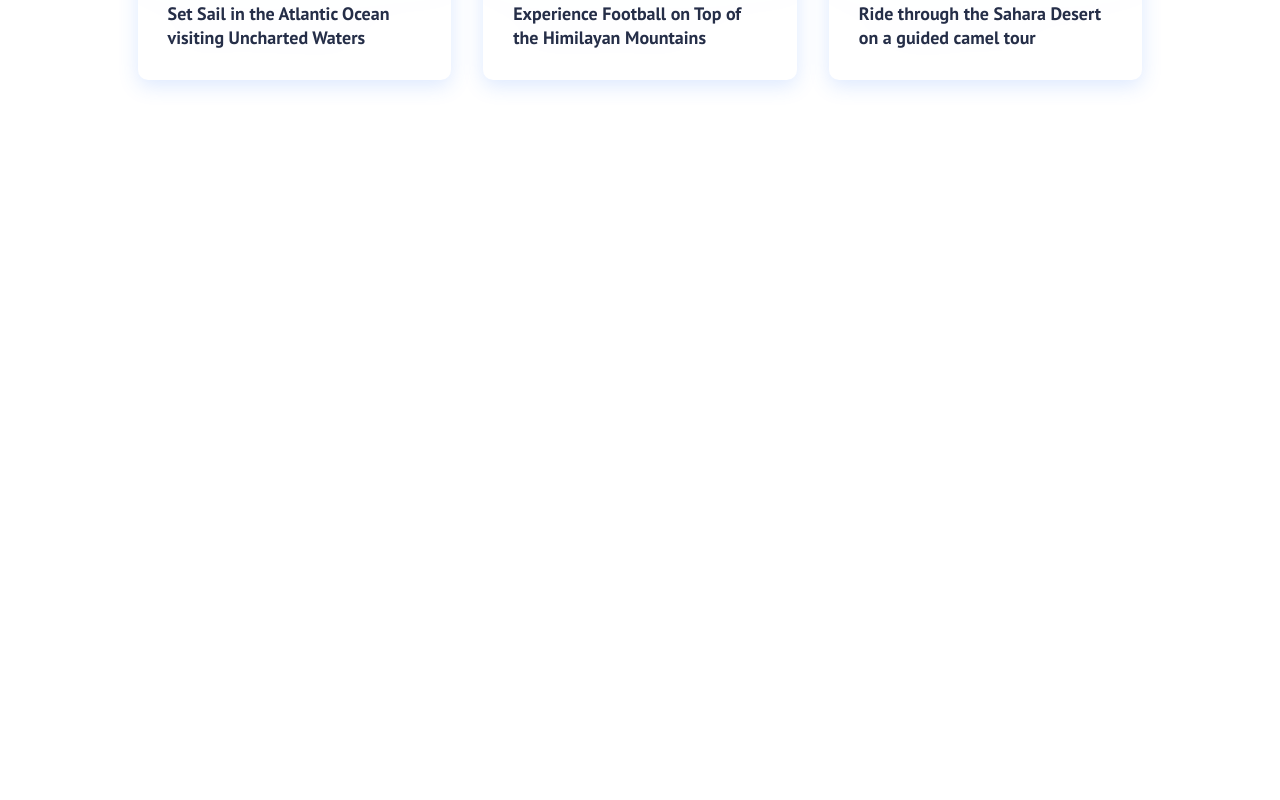
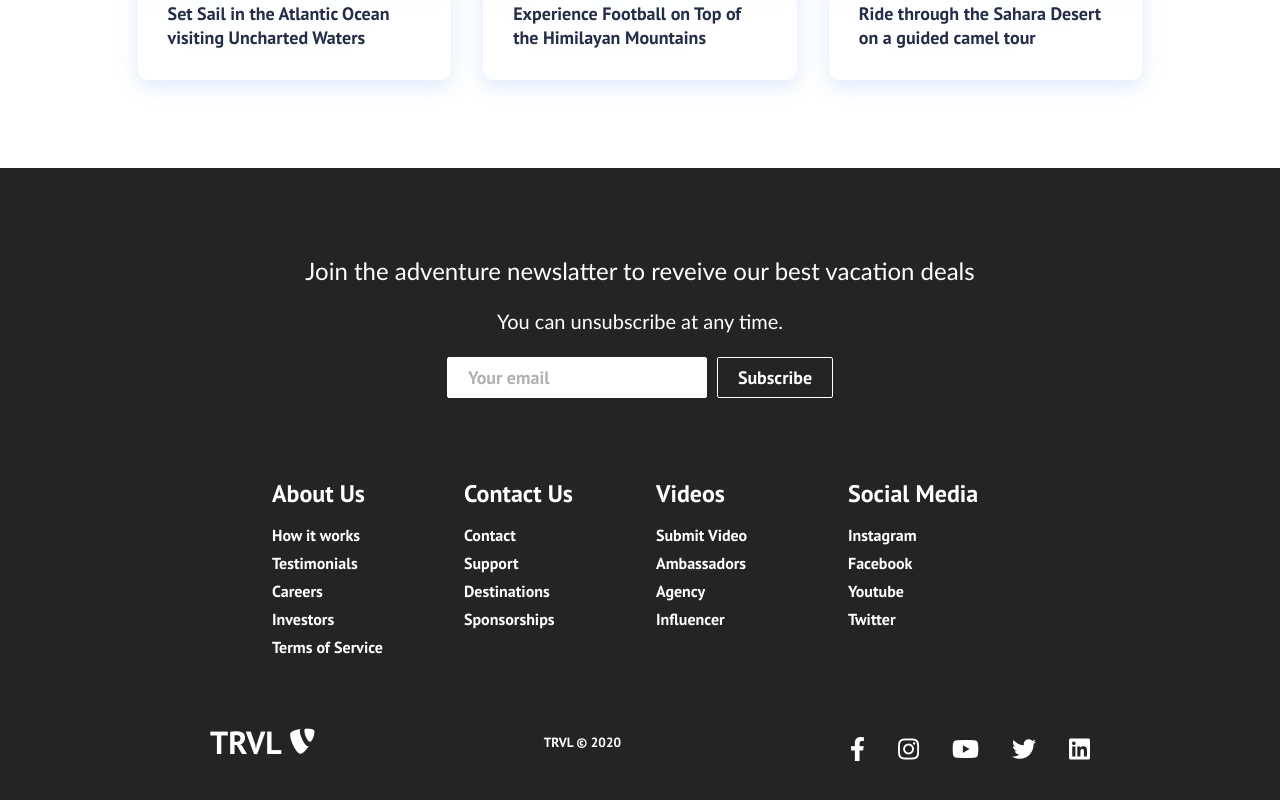
Before and after one commit to gargantua1234/vega, a React (Create React App) app: page / in a window 1280 px wide. Shown: the part 1662-2462 px from the top of the page. Before the commit the page ends 1830 px from the top, so only its background shows below. Built offline with nearby package versions, Linux system fonts and the light colour scheme.

Commit message:
added footer

```diff
--- /dev/null
+++ b/src/component/Footer.css
@@ -0,0 +1,163 @@
+.footer-container {
+    background-color: #242424;
+    padding: 4rem 0 2rem 0;
+    display: flex;
+    flex-direction: column;
+    justify-content: center;
+    align-items: center;
+}
+
+.footer-subscription {
+    display: flex;
+    flex-direction: column;
+    justify-content: center;
+    align-items: center;
+    text-align: center;
+
+    margin-bottom: 24px;
+    padding: 24px;
+    color: #fff;
+}
+
+.footer-subscription > p {
+    font-family: 'Trebuchet MS', 'Lucida Sans Unicode', 'Lucida Grande',
+        'Lucida Sans', Arial, sans-serif;
+}
+
+.footer-subscription-heading {
+    margin-bottom: 24px;
+    font-size: 24px;
+}
+
+.footer-subscription-text {
+    margin-bottom: 24px;
+    font-size: 20px;
+}
+
+.footer-input {
+    padding: 8px 20px;
+    border-radius: 2px;
+    margin-right: 10px;
+    outline: none;
+    border: none;
+    font-size: 18px;
+    margin-bottom: 16px;
+    border: 1px solid #fff;
+}
+
+.footer-links {
+    width: 100%;
+    max-width: 1000px;
+    display: flex;
+    justify-content: center;
+}
+
+.footer-link-wrapper {
+    display: flex;
+}
+
+.footer-link-items {
+    display: flex;
+    flex-direction: column;
+    align-items: flex-start;
+    margin: 16px;
+    text-align: left;
+    width: 160px;
+    box-sizing: border-box;
+}
+
+.footer-link-items h2 {
+    margin-bottom: 16px;
+}
+
+.footer-link-items > h2 {
+    color: #fff;
+}
+
+.footer-link-items a {
+    color: #fff;
+    text-decoration: none;
+    margin-bottom: 0.5rem;
+}
+
+.footer-link-items a:hover {
+    color: #e9e9e9;
+    transition: 0.3s ease-out;
+}
+
+.footer-email-form h2 {
+    margin-bottom: 2rem;
+}
+
+.footer-input::placeholder {
+    color: #b1b1b1;
+}
+
+/* Social Icons */
+.social-icon-link {
+    color: #fff;
+    font-size: 24px;
+}
+
+.social-media {
+    max-width: 1000px;
+    width: 100%;
+}
+
+.social-media-wrap {
+    display: flex;
+    justify-content: space-between;
+    align-items: center;
+    width: 90%;
+    max-width: 1000px;
+    margin: 40px auto 0 auto;
+}
+
+.social-icons {
+    display: flex;
+    justify-content: space-between;
+    align-items: center;
+    width: 240px;
+}
+
+.social-logo {
+    color: #fff;
+    justify-self: start;
+    margin-left: 20px;
+    cursor: pointer;
+    text-decoration: none;
+    font-size: 2rem;
+    display: flex;
+    align-items: center;
+    margin-bottom: 16px;
+}
+
+.website-rights {
+    color: #fff;
+    margin-bottom: 16px;
+}
+
+@media screen and (max-width: 820px) {
+    .footer-links {
+        padding-top: 2rem;
+    }
+
+    .footer-input {
+        width: 100%;
+    }
+
+    .btn {
+        width: 100%;
+    }
+
+    .footer-link-wrapper {
+        flex-direction: column;
+    }
+
+    .social-media-wrap {
+        flex-direction: column;
+    }
+}
+
+@media screen and (max-width: 768px) {
+}
--- /dev/null
+++ b/src/component/Footer.js
@@ -0,0 +1,121 @@
+import React from 'react';
+import Button from './Button';
+import { Link } from 'react-router-dom';
+import '../component/Footer.css';
+
+const Footer = () => (
+    <>
+        <div className="footer-container">
+            <section className="footer-subscription">
+                <p className="footer-subscription-heading">
+                    Join the adventure newslatter to reveive our best vacation
+                    deals
+                </p>
+                <p className="footer-subscription-text">
+                    You can unsubscribe at any time.
+                </p>
+                <div className="input-areas">
+                    <form>
+                        <input
+                            type="email"
+                            name="email"
+                            placeholder="Your email"
+                            className="footer-input"
+                        />
+                        <Button buttonStyle="btn--outline">Subscribe</Button>
+                    </form>
+                </div>
+            </section>
+            <div class="footer-links">
+                <div className="footer-link-wrapper">
+                    <div class="footer-link-items">
+                        <h2>About Us</h2>
+                        <Link to="/sign-up">How it works</Link>
+                        <Link to="/">Testimonials</Link>
+                        <Link to="/">Careers</Link>
+                        <Link to="/">Investors</Link>
+                        <Link to="/">Terms of Service</Link>
+                    </div>
+                    <div class="footer-link-items">
+                        <h2>Contact Us</h2>
+                        <Link to="/">Contact</Link>
+                        <Link to="/">Support</Link>
+                        <Link to="/">Destinations</Link>
+                        <Link to="/">Sponsorships</Link>
+                    </div>
+                </div>
+                <div className="footer-link-wrapper">
+                    <div class="footer-link-items">
+                        <h2>Videos</h2>
+                        <Link to="/">Submit Video</Link>
+                        <Link to="/">Ambassadors</Link>
+                        <Link to="/">Agency</Link>
+                        <Link to="/">Influencer</Link>
+                    </div>
+                    <div class="footer-link-items">
+                        <h2>Social Media</h2>
+                        <Link to="/">Instagram</Link>
+                        <Link to="/">Facebook</Link>
+                        <Link to="/">Youtube</Link>
+                        <Link to="/">Twitter</Link>
+                    </div>
+                </div>
+            </div>
+            <section class="social-media">
+                <div class="social-media-wrap">
+                    <div class="footer-logo">
+                        <Link to="/" className="social-logo">
+                            TRVL
+                            <i class="fab fa-typo3" />
+                        </Link>
+                    </div>
+                    <small class="website-rights">TRVL © 2020</small>
+                    <div class="social-icons">
+                        <Link
+                            class="social-icon-link facebook"
+                            to="/"
+                            target="_blank"
+                            aria-label="Facebook"
+                        >
+                            <i class="fab fa-facebook-f" />
+                        </Link>
+                        <Link
+                            class="social-icon-link instagram"
+                            to="/"
+                            target="_blank"
+                            aria-label="Instagram"
+                        >
+                            <i class="fab fa-instagram" />
+                        </Link>
+                        <Link
+                            class="social-icon-link youtube"
+                            to="/"
+                            target="_blank"
+                            aria-label="Youtube"
+                        >
+                            <i class="fab fa-youtube" />
+                        </Link>
+                        <Link
+                            class="social-icon-link twitter"
+                            to="/"
+                            target="_blank"
+                            aria-label="Twitter"
+                        >
+                            <i class="fab fa-twitter" />
+                        </Link>
+                        <Link
+                            class="social-icon-link twitter"
+                            to="/"
+                            target="_blank"
+                            aria-label="LinkedIn"
+                        >
+                            <i class="fab fa-linkedin" />
+                        </Link>
+                    </div>
+                </div>
+            </section>
+        </div>
+    </>
+);
+
+export default Footer;
--- a/src/component/HeroSection.css
+++ b/src/component/HeroSection.css
@@ -7,8 +7,8 @@ video {
 }
 
 .hero-container {
-    background: url('../assets/images/img-home.jpg') center center/cover
-        no-repeat;
+    /* background: url('../assets/images/img-home.jpg') center center/cover
+        no-repeat; */
     height: 100vh;
     width: 100%;
     display: flex;
--- a/src/component/HeroSection.js
+++ b/src/component/HeroSection.js
@@ -2,11 +2,12 @@ import React from 'react';
 import Button from './Button';
 import '../App.css';
 import './HeroSection.css';
+import fallingStars from '../assets/videos/video-1.mp4';
 
 export const HeroSection = () => {
     return (
         <div className="hero-container">
-            <video src="../assets/videos/video-2.mp4" autoPlay loop muted />
+            <video src={fallingStars} autoPlay loop muted />
             <h1>ADVENTURES AWAITS</h1>
             <p>What are you waiting for?</p>
             <div className="hero-btns">
--- a/src/component/pages/Home.js
+++ b/src/component/pages/Home.js
@@ -2,11 +2,13 @@ import React from 'react';
 import { HeroSection } from '../HeroSection';
 import '../../App.css';
 import Cards from '../Cards';
+import Footer from '../Footer';
 
 const Home = () => (
     <>
         <HeroSection />
         <Cards />
+        <Footer />
     </>
 );
 
```
